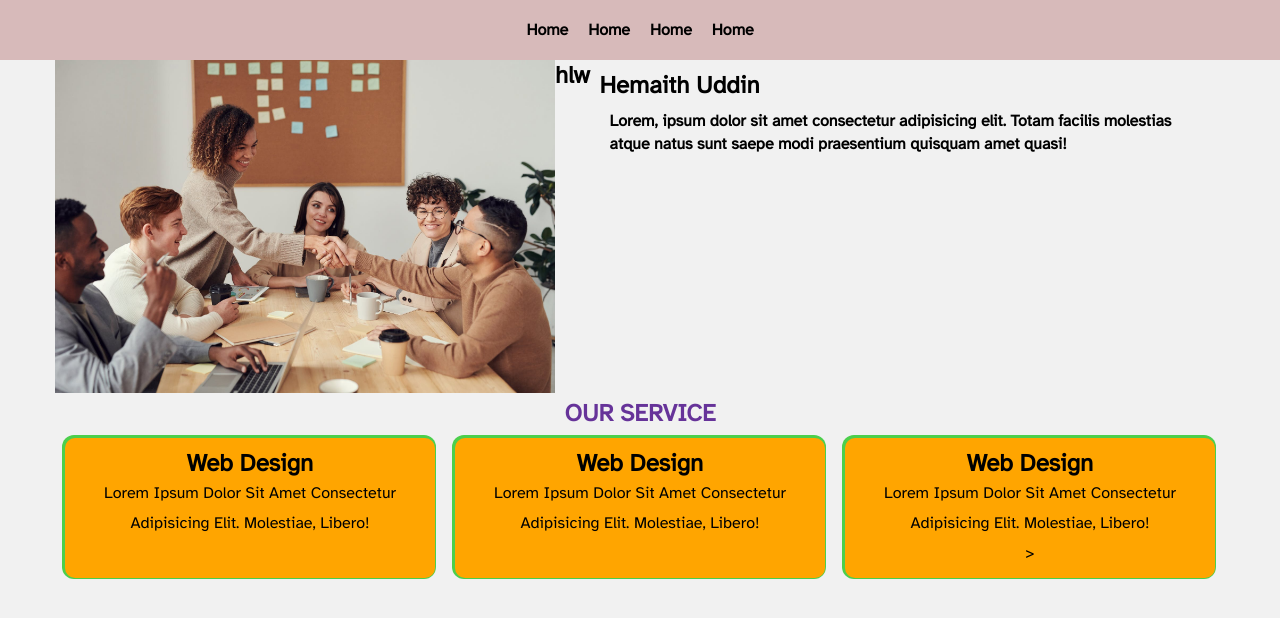
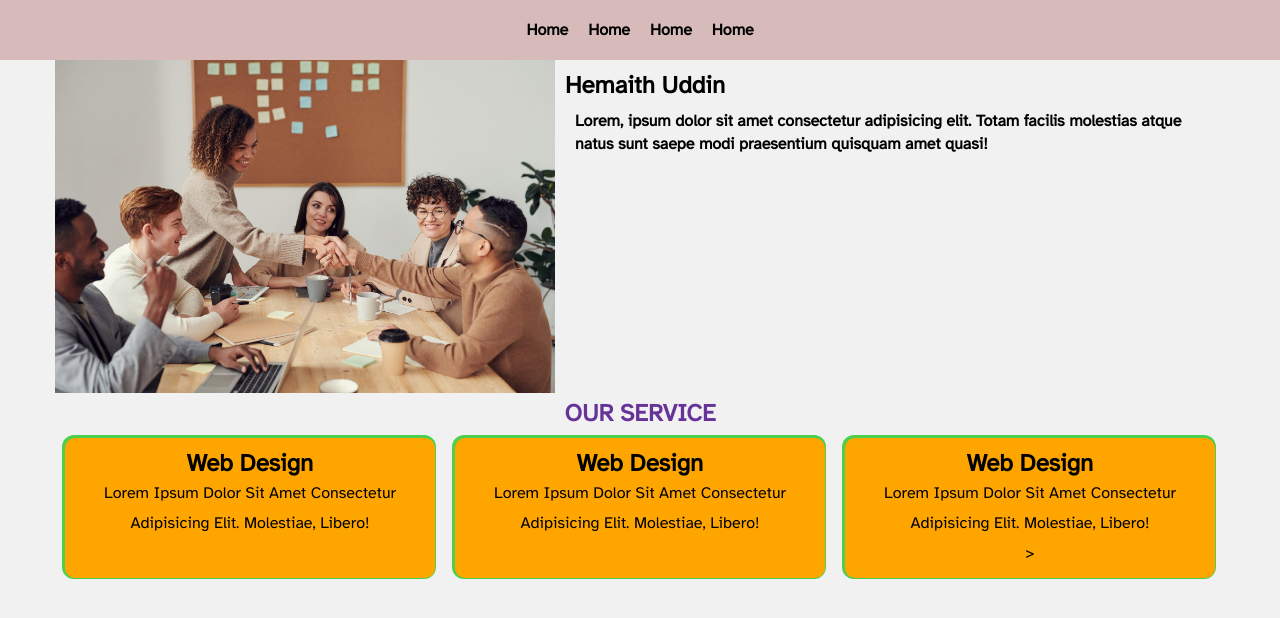
Before and after one commit to hemaiath-uddiin/simple-project, a plain HTML site: page index.html in a window 1280 px wide. Drawn offline with Linux system fonts and the light colour scheme.

Commit message:
h2change

```diff
--- a/index.html
+++ b/index.html
@@ -27,7 +27,7 @@
                          <img src="img/team.jpeg" alt="">
 
                     </div>
-                    <h2>hlw</h2>
+
                     <div class="title">
                          <h2> Hemaith Uddin</h2>
                          <p>Lorem, ipsum dolor sit amet consectetur adipisicing elit. Totam facilis molestias atque
```
